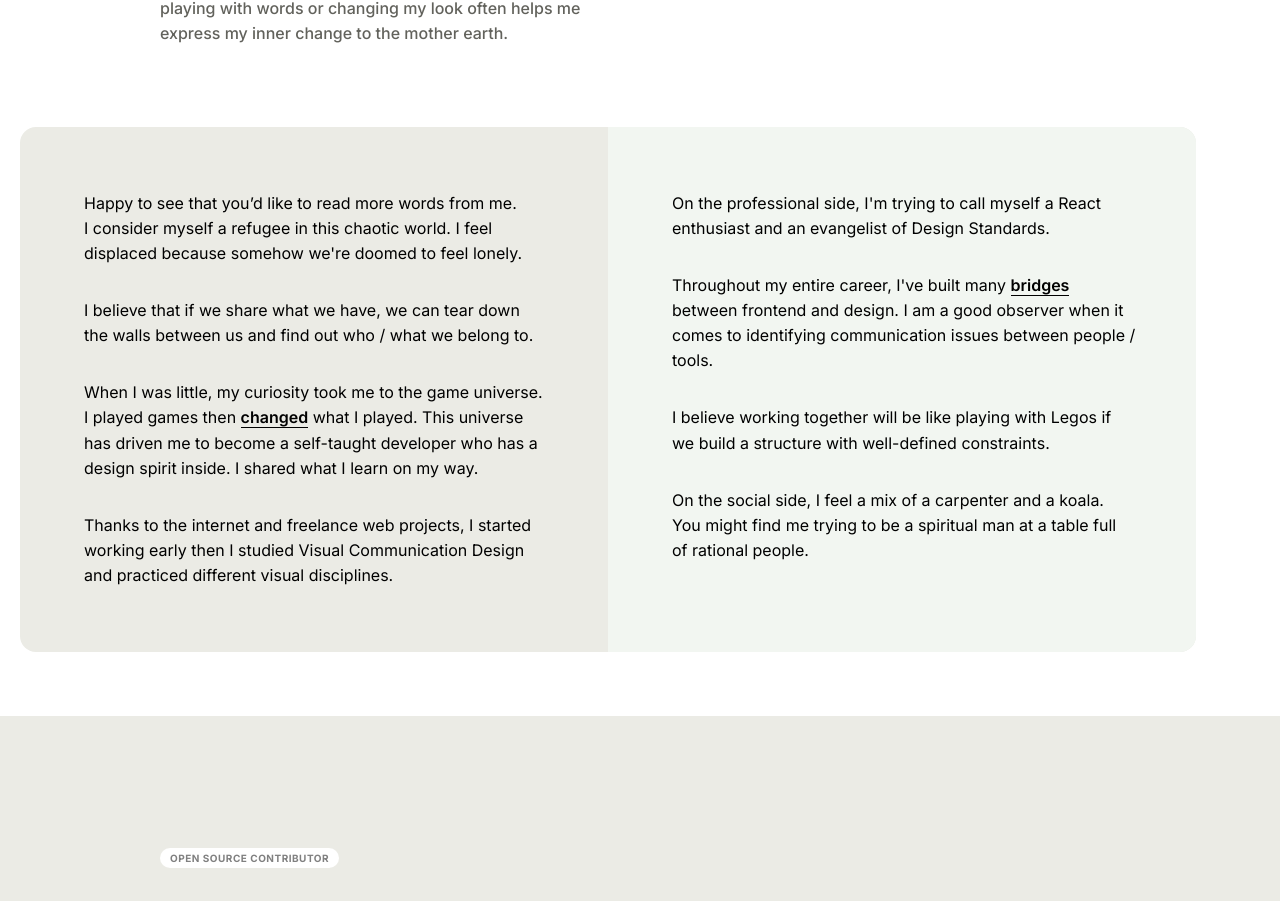
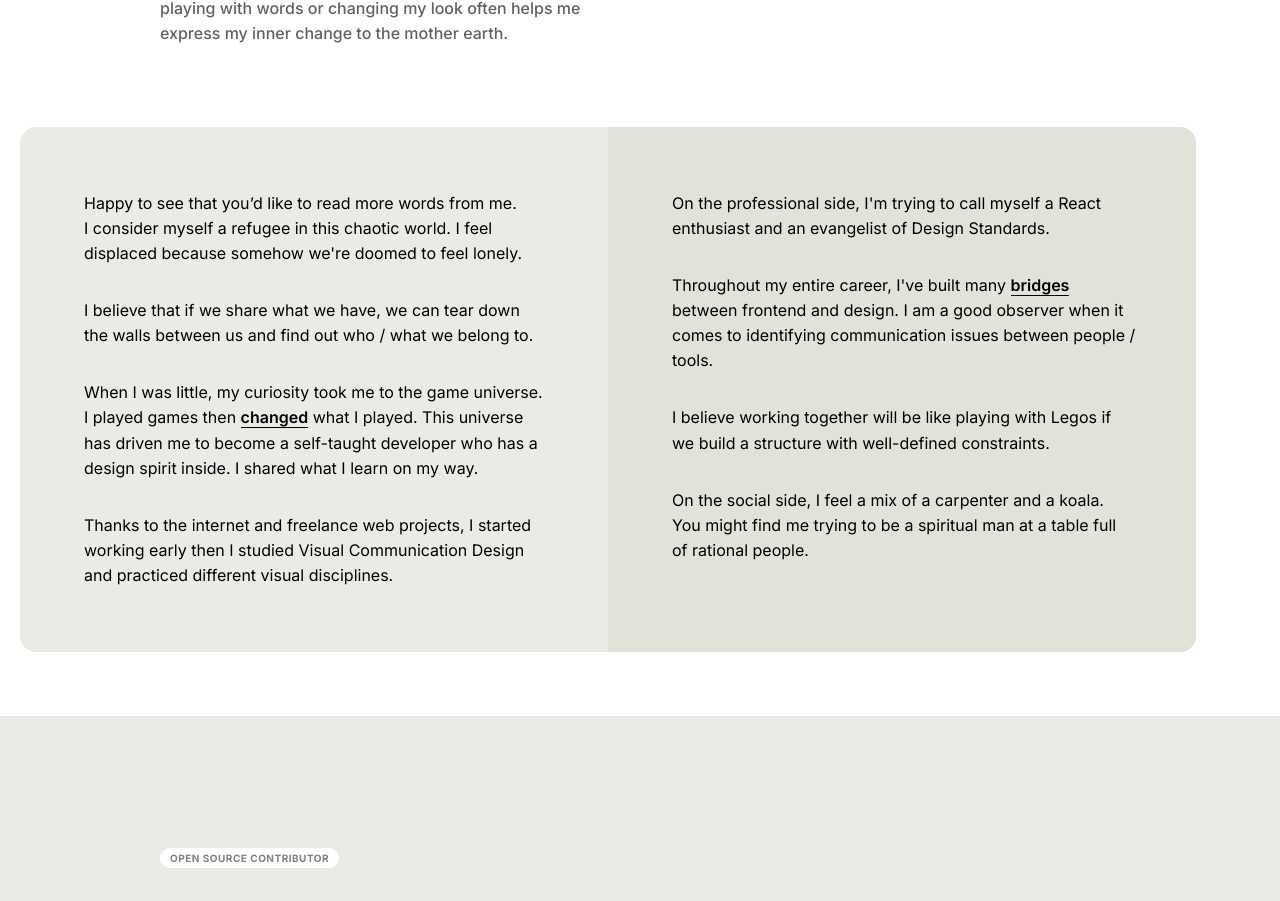
Before and after one commit to keremciu/website, a Next.js app: page / in a window 1280 px wide. Shown: the part 840-1741 px from the top of the page. Built offline with nearby package versions, Linux system fonts and the light colour scheme.

Commit message:
fix second text bg color

```diff
--- a/components/bio.js
+++ b/components/bio.js
@@ -77,7 +77,7 @@ export default function Bio() {
                 practiced different visual disciplines.
               </p>
             </div>
-            <div className="column secondary">
+            <div className="column second">
               <p>
                 On the professional side, I'm trying to call myself a React
                 enthusiast and an evangelist of Design Standards.
@@ -150,7 +150,7 @@ export default function Bio() {
           max-width: 620px;
           padding: 3rem 4rem;
         }
-        .column.secondary {
+        .column.second {
           border-top-right-radius: 1rem;
           border-bottom-right-radius: 1rem;
           background: var(--secondary-text-bg-color);
--- a/pages/global.css
+++ b/pages/global.css
@@ -10,7 +10,7 @@
     --heading-color: black;
     --primary-color: #62625c;
     --secondary-color: #808080;
-    --secondary-text-bg-color: #f2f6f1;
+    --secondary-text-bg-color: #e2e2d8;
     --yellow-color: #ebd55b;
     --bg-planet-bright: #ebd55b;
   }
@@ -22,7 +22,7 @@
   --heading-color: black;
   --primary-color: #62625c;
   --secondary-color: #808080;
-  --secondary-text-bg-color: #f2f6f1;
+  --secondary-text-bg-color: #e2e2d8;
   --yellow-color: #ebd55b;
   --bg-planet-bright: #ebd55b;
 }
```
